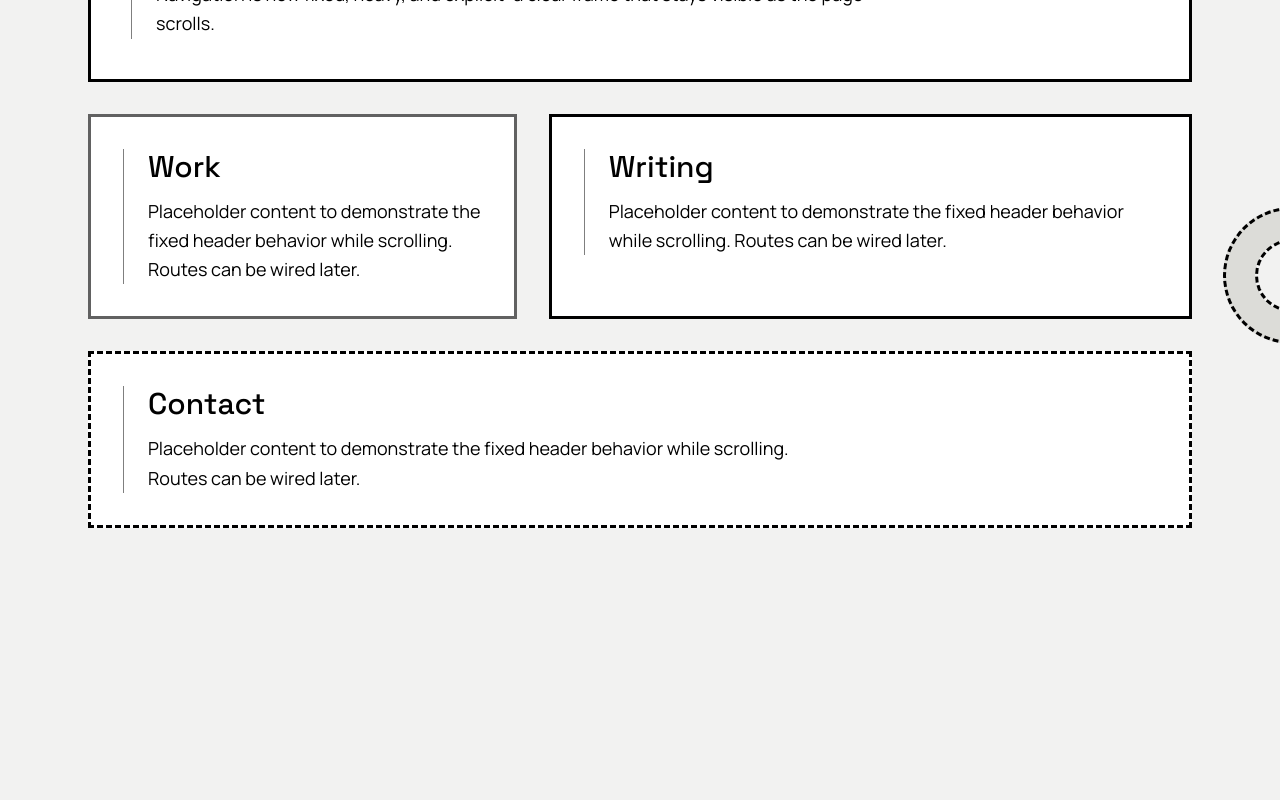
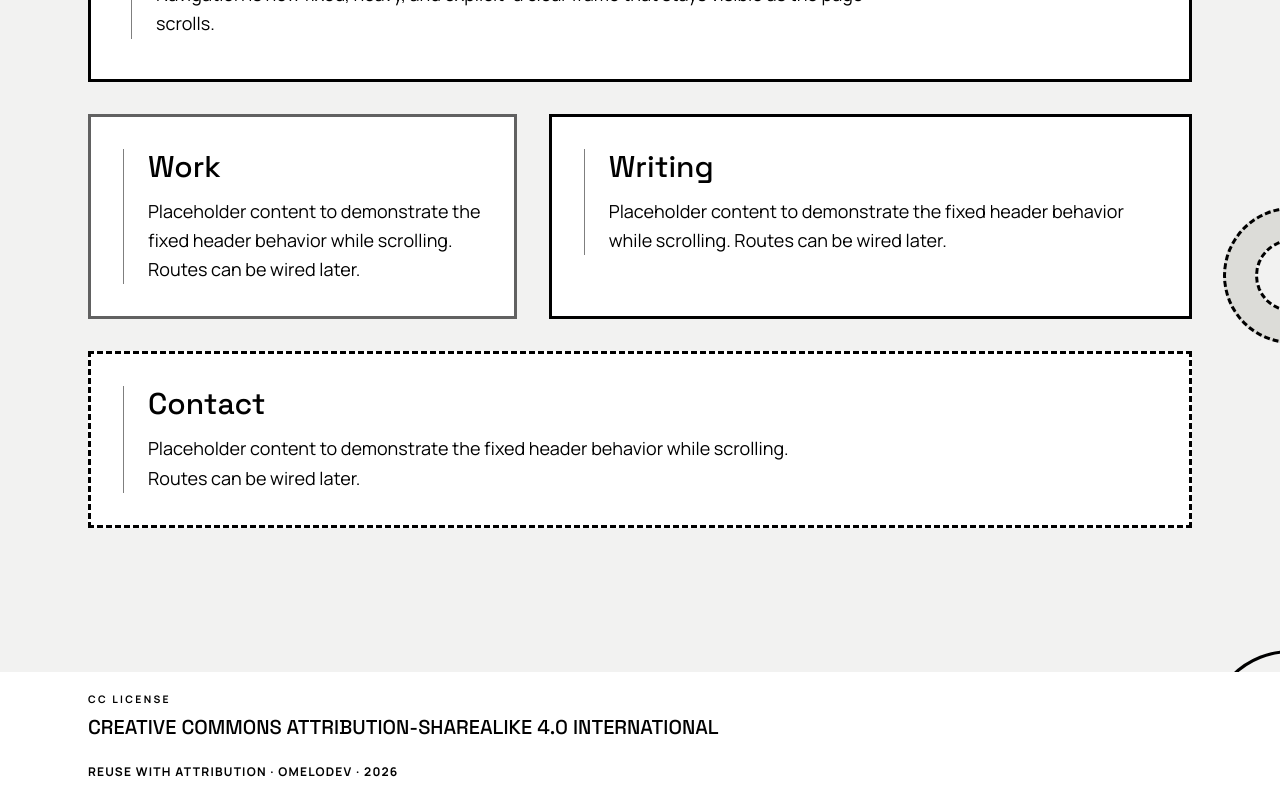
Before and after one commit to melloirl/pomelo, a Vue app: page / in a window 1280 px wide. Shown: the part 307-1107 px from the top of the page. Before the commit the page ends 899 px from the top, so only its background shows below. Built offline with nearby package versions, Linux system fonts and the light colour scheme.

Commit message:
feat: added footer

```diff
--- a/src/App.vue
+++ b/src/App.vue
@@ -1,4 +1,5 @@
 <script setup lang="ts">
+import AppFooter from './components/AppFooter.vue'
 import AppHeader from './components/AppHeader.vue'
 import ColumnLayout from './components/ColumnLayout.vue'
 import ContentCard from './components/ContentCard.vue'
@@ -144,8 +145,8 @@ const getShapeStyle = (shape: ScrollShape) => {
 </script>
 
 <template>
-  <div class="relative isolate min-h-screen overflow-x-clip bg-(--color-page) text-black">
-    <div aria-hidden="true" class="pointer-events-none absolute inset-0 -z-10">
+  <div class="relative isolate flex min-h-screen flex-col overflow-x-clip bg-(--color-page) text-black">
+    <div aria-hidden="true" class="pointer-events-none absolute inset-0 -z-10 overflow-hidden">
       <div
         v-for="shape in shapes"
         :key="shape.id"
@@ -163,7 +164,7 @@ const getShapeStyle = (shape: ScrollShape) => {
 
     <AppHeader :links="links" :active-hash="activeHash" :on-hash-click="onHashClick" />
 
-    <main class="relative z-10 mx-auto min-h-screen w-full max-w-6xl px-6 pb-12 pt-32 sm:pb-16 sm:pt-36">
+    <main class="relative z-10 mx-auto w-full max-w-6xl flex-1 px-6 pb-12 pt-32 sm:pb-16 sm:pt-36">
       <section v-for="row in layoutRows" :key="row.id" :class="row.topMarginClass">
         <ColumnLayout :columns="row.columns" :proportions="row.proportions">
           <ContentCard
@@ -183,5 +184,7 @@ const getShapeStyle = (shape: ScrollShape) => {
         </ColumnLayout>
       </section>
     </main>
+
+    <AppFooter />
   </div>
 </template>
--- /dev/null
+++ b/src/components/AppFooter.vue
@@ -0,0 +1,19 @@
+<script setup lang="ts">
+const currentYear = new Date().getFullYear()
+</script>
+
+<template>
+  <footer class="mt-20 bg-white" aria-label="Site footer">
+    <div class="mx-auto w-full max-w-6xl px-6 py-5 text-left">
+      <p class="text-[0.65rem] font-bold uppercase tracking-[0.22em]">CC LICENSE</p>
+
+      <p class="mt-2 font-heading text-lg leading-tight uppercase sm:text-xl">
+        Creative Commons Attribution-ShareAlike 4.0 International
+      </p>
+
+      <p class="mt-6 text-xs font-bold uppercase tracking-[0.1em]">
+        Reuse With Attribution · Omelodev · {{ currentYear }}
+      </p>
+    </div>
+  </footer>
+</template>
```
